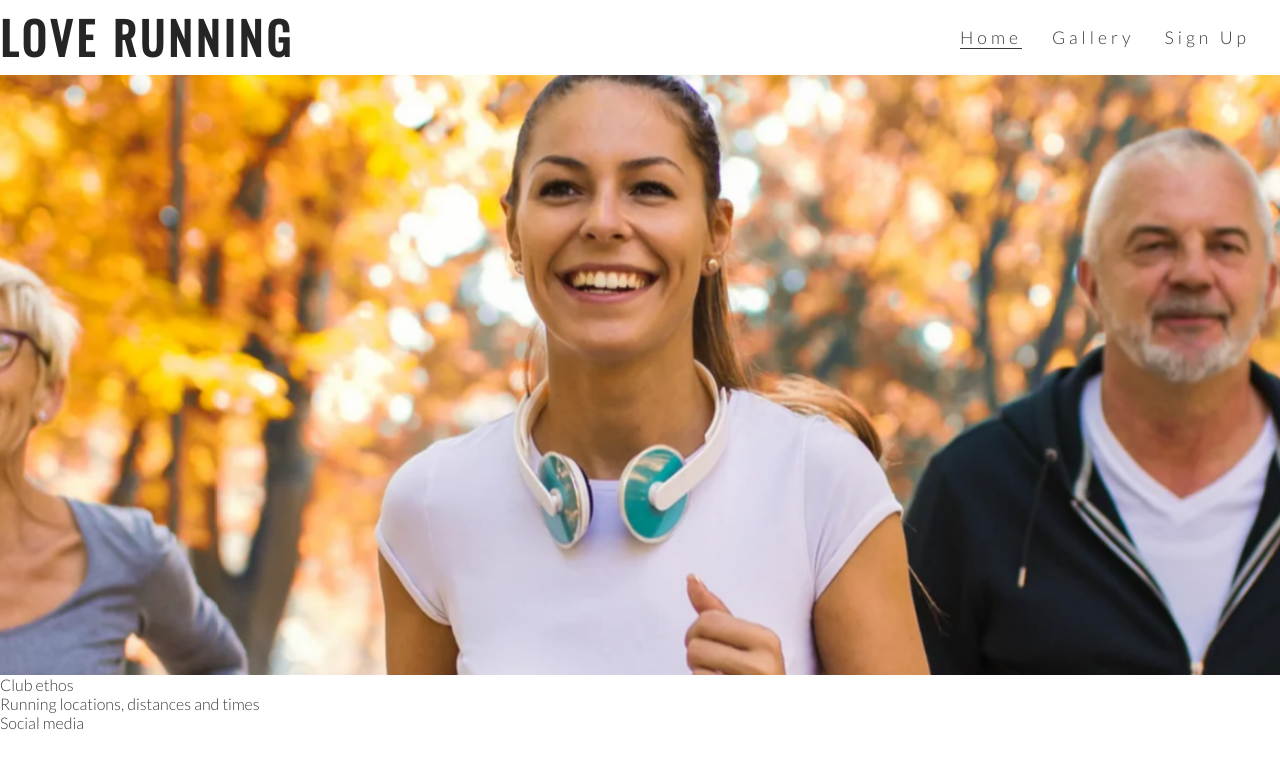
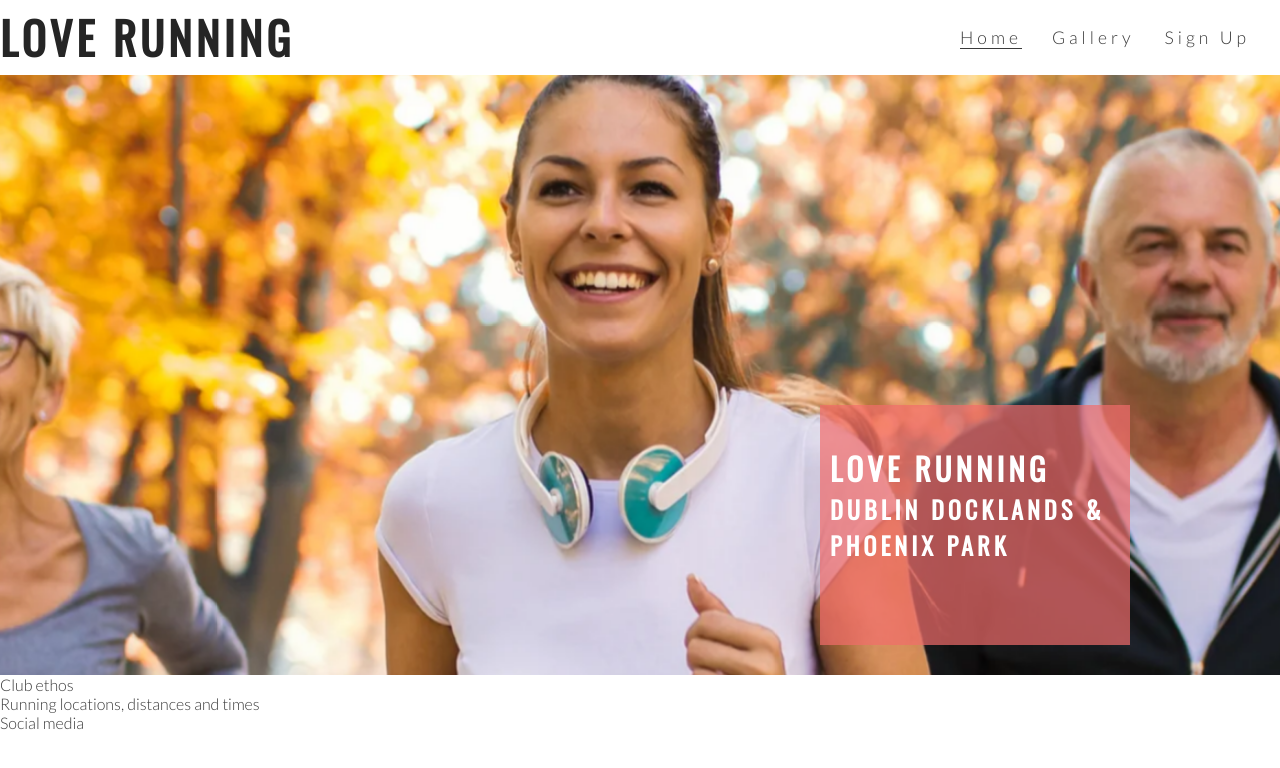
Before and after one commit to CMecrow/love-running, a plain HTML site: page index.html in a window 1280 px wide. Drawn offline with nearby package versions, Linux system fonts and the light colour scheme.

Commit message:
add hero image text

```diff
--- a/assets/css/style.css
+++ b/assets/css/style.css
@@ -62,6 +62,26 @@ h1, h2 {
     height:600px;
     width:100%;
     overflow:hidden;
+    position:relative;
+}
+
+#cover-text, #cover-text h2 {
+    color:#FFF;
+}
+
+#cover-text {
+    font-size:130%;
+    font-family:Oswald, sans-serif;
+    text-transform:uppercase;
+    letter-spacing:4px;
+    width:300px;
+    height:200px;
+    padding-top:40px;
+    padding-left:10px;
+    background-color:rgba(241,109,107,.7);
+    bottom:30px;
+    right:150px;
+    position:absolute;
 }
 
 #hero-image {
--- a/index.html
+++ b/index.html
@@ -32,6 +32,10 @@
     </header>
     <section id="hero-outer">
         <div id="hero-image"></div>
+        <div id="cover-text">
+            <h2>Love Running</h2>
+            <h3>Dublin Docklands & Phoenix Park</h3>
+        </div>
     </section>
     <section>
         Club ethos
```
